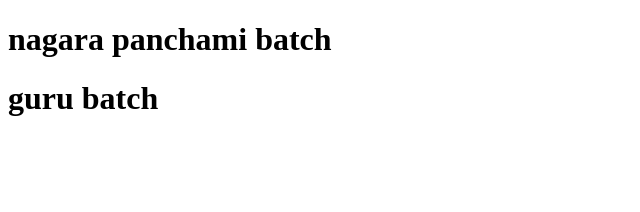
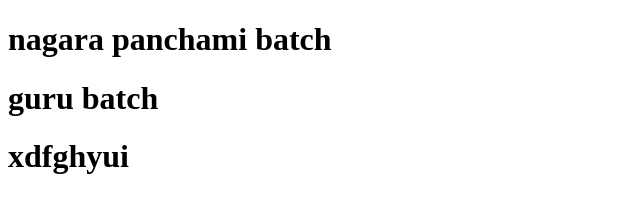
Before and after one commit to ANIL-BASAPPA-HATTARAKIHAL/GECR, a plain HTML site: page index.html in a window 1280 px wide. Shown: the whole page, without its empty margins (0-640 px from the left). Drawn offline with Linux system fonts and the light colour scheme.

Commit message:
i do ref

```diff
--- a/index.html
+++ b/index.html
@@ -8,5 +8,6 @@
 <body>
     <h1>nagara panchami batch</h1>
     <h1>guru batch</h1>
+    <h1>xdfghyui</h1>
 </body>
 </html>
```
